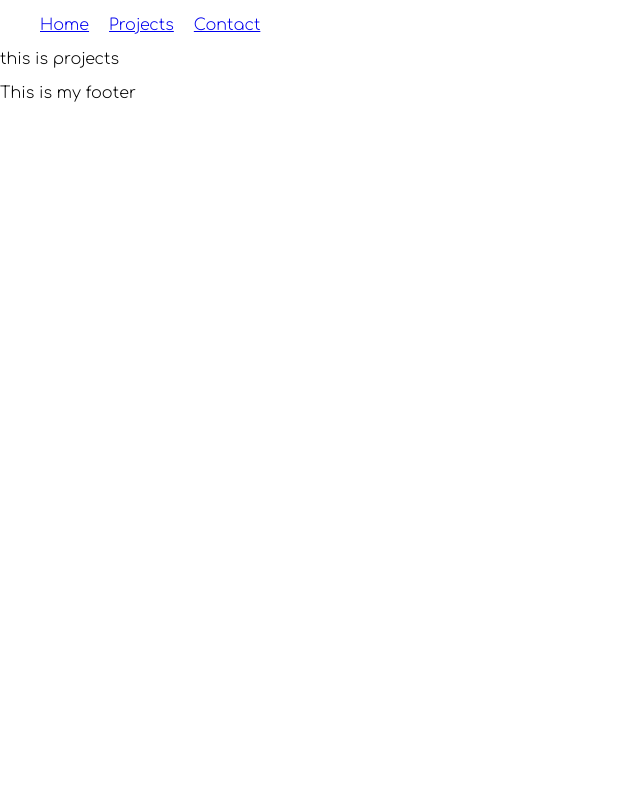
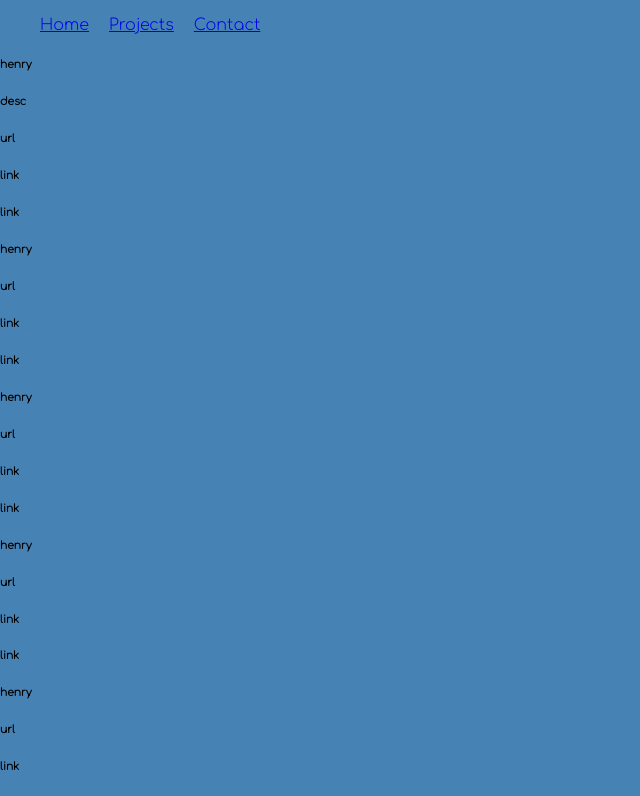
Before and after one commit to henryparras24/react-portfolio, a React (Create React App) app: page /projects in a window 1280 px wide. Shown: the top 796 px of the page, without its empty margins (0-640 px from the left). Built offline with nearby package versions, Linux system fonts and the light colour scheme.

Commit message:
foundation for projects

```diff
--- a/src/App.css
+++ b/src/App.css
@@ -1,12 +1,14 @@
 *{font-family: 'Comfortaa', cursive;}
 
-.App-header {
-  background-color: dodgerblue;
-  display: flex;
-  flex-direction: column;
-  justify-content: center;
-  color: white;
+body {background-color: steelblue}
+
+/* .navbar {
+  background-color: white;
 }
+
+.foot{
+  background-color: white;
+} */
 
 .App-link {
   color: #61dafb;
--- a/src/components/Footer.js
+++ b/src/components/Footer.js
@@ -6,7 +6,7 @@ import { Link } from "react-router-dom";
 function Footer() {
 
     return(
-        <div>
+        <div className="foot">
             <p>This is my footer</p>
             <ul >
                 {/* <li className="links">
--- a/src/components/Navbar.js
+++ b/src/components/Navbar.js
@@ -5,7 +5,7 @@ import { Link } from "react-router-dom";
 function Navbar() {
 
     return (
-        <div>
+        <div className="navbar">
             <ul>
                 <li className="links">
                     <Link to="/" >
--- a/src/components/Project.js
+++ b/src/components/Project.js
@@ -1,7 +1,18 @@
 import React from 'react';
 
+function Project({projectsData}){
 
-
+const {name, picture, description, deployedLink , githubLink} = projectsData;
+return (
+        <div>
+            <h6>{name}</h6>
+            <h6>{description}</h6>
+            <h6>{picture}</h6>
+            <h6>{deployedLink}</h6>
+            <h6>{githubLink}</h6>
+        </div>
+)
+}
 
 
 export default Project;
--- a/src/components/Projects.js
+++ b/src/components/Projects.js
@@ -1,10 +1,14 @@
 import React from 'react';
 import Navbar from "./Navbar";
+import Project from "./Project"
+import Data from "../data/projects.json"
 
 function Projects () {
     return (
     <div>
-        this is projects
+        {Data.map((projectsData)=>(
+            <Project projectsData={projectsData}/>
+        ))}
     </div>)
 
 }
--- /dev/null
+++ b/src/data/projects.json
@@ -0,0 +1,44 @@
+[
+    {
+        "name": "henry",
+        "picture": "url",
+        "description": "desc",
+        "deployedLink": "link",
+        "githubLink": "link"
+    },
+    {
+        "name": "henry",
+        "picture": "url",
+        "decription": "desc",
+        "deployedLink": "link",
+        "githubLink": "link"
+    },
+    {
+        "name": "henry",
+        "picture": "url",
+        "decription": "desc",
+        "deployedLink": "link",
+        "githubLink": "link"
+    },
+    {
+        "name": "henry",
+        "picture": "url",
+        "decription": "desc",
+        "deployedLink": "link",
+        "githubLink": "link"
+    },
+    {
+        "name": "henry",
+        "picture": "url",
+        "decription": "desc",
+        "deployedLink": "link",
+        "githubLink": "link"
+    },
+    {
+        "name": "henry",
+        "picture": "url",
+        "decription": "desc",
+        "deployedLink": "link",
+        "githubLink": "link"
+    }
+]
```
